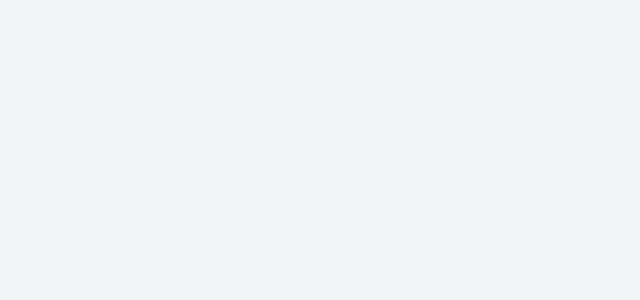
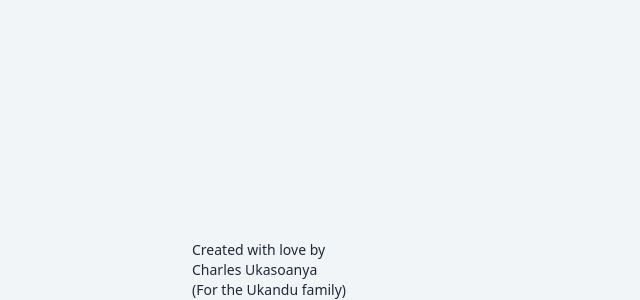
Before and after one commit to sleekcharly/chester-ukandu-memorial, a Next.js app: page / in a window 1280 px wide. Shown: the part 9566-9866 px from the top of the page, without its empty margins (0-640 px from the left). Before the commit the page ends 9806 px from the top, so only its background shows below. Built offline with nearby package versions, Linux system fonts and the light colour scheme.

Commit message:
added footer

```diff
--- a/components/HomeComponent.js
+++ b/components/HomeComponent.js
@@ -14,8 +14,6 @@ function HomeComponent() {
   const handleAttendingChange = (event) => {
     setAttending(event.target.value);
   };
-
-  console.log("attending: " + attending);
 
   return (
     <div className="bg-white rounded-md py-7 px-5 ">
@@ -42,8 +40,8 @@ function HomeComponent() {
         </nav>
 
         {/* main */}
+
         <div className="w-full mt-8">
-          <div className="w-full">
           {/* condolence input */}
           <div className="w-full md:w-[80%] flex items-center">
             <NextLink href="/memories" passHref>
@@ -142,10 +140,9 @@ function HomeComponent() {
 
             <p className="text-gray-600 text-xs md:text-base mb-5">
               On Monday August 10, 2021 our beloved Husband, Father,
-                Grandfather, Brother, Uncle and friend, Chester Onyemaechi
-                Ukandu passed on to eternal glory. He is survived by his loving
-                Wife, 5 children, Daughter-in-laws, Son-in-law and
-                Grandchildren.
+              Grandfather, Brother, Uncle and friend, Chester Onyemaechi Ukandu
+              passed on to eternal glory. He is survived by his loving Wife, 5
+              children, Daughter-in-laws, Son-in-law and Grandchildren.
             </p>
 
             {/* additional details */}
@@ -210,8 +207,7 @@ function HomeComponent() {
 
                 <p className="text-base text-gray-600">
                   We will miss you so much Aunty, you are one selfless woman
-                    whose middle name is Care. You cared so much for your
-                    children
+                  whose middle name is Care. You cared so much for your children
                 </p>
               </div>
 
@@ -233,8 +229,7 @@ function HomeComponent() {
 
                 <p className="text-base text-gray-600">
                   We will miss you so much Aunty, you are one selfless woman
-                    whose middle name is Care. You cared so much for your
-                    children
+                  whose middle name is Care. You cared so much for your children
                 </p>
               </div>
             </div>
@@ -372,15 +367,10 @@ function HomeComponent() {
           </div>
 
           {/* grand children section */}
-            <div className="mt-10">
-              <p className="text-gray-600 text-base lg:text-xl">
-                GrandChildren
-              </p>
+          <div className="mt-10 border-b border-gray-800 border-opacity-20">
+            <p className="text-gray-600 text-base lg:text-xl">GrandChildren</p>
             <Slider />
           </div>
-          </div>
-
-          <div className="hidden md:block md:w-80"></div>
         </div>
       </div>
     </div>
--- a/components/Slider.js
+++ b/components/Slider.js
@@ -4,8 +4,8 @@ import "react-responsive-carousel/lib/styles/carousel.min.css";
 
 function Slider() {
   return (
-    <div>
-      <section className="relative mt-7 shadow-2xl max-w-screen-2xl mx-auto w-full h-[500px]">
+    <div className="mb-[50px]">
+      <section className="relative mt-7 shadow-lg max-w-screen-2xl mx-auto w-full h-[500px]">
         <Carousel
           autoPlay
           infiniteLoop
--- /dev/null
+++ b/components/layout/footer.js
@@ -0,0 +1,16 @@
+import React from "react";
+import NextLink from "next/link";
+
+function Footer() {
+  return (
+    <div className="flex items-center space-x-1 text-center justify-center text-xs md:text-sm w-full  md:w-[97%] lg:w-[90%] xl:w-[70%] md:mr-auto md:ml-auto bg-white pb-5 mb-2">
+      <p>Created with love by </p>
+      <NextLink href="https://ukasoanya.com/">
+        <p className="text-[#800000]">Charles Ukasoanya</p>
+      </NextLink>
+      <p> (For the Ukandu family)</p>
+    </div>
+  );
+}
+
+export default Footer;
--- a/components/layout/layout.js
+++ b/components/layout/layout.js
@@ -1,4 +1,5 @@
 import React from "react";
+import Footer from "./footer";
 import Header from "./header";
 
 function Layout({ children }) {
@@ -10,6 +11,8 @@ function Layout({ children }) {
       <div className="w-full  md:w-[97%] lg:w-[90%] xl:w-[70%] md:mr-auto md:ml-auto sm:mt-2 md:mt-3 lg:mt-8">
         {children}
       </div>
+
+      <Footer />
     </div>
   );
 }
```
Lines whose indentation alone changed are shown as unchanged.
